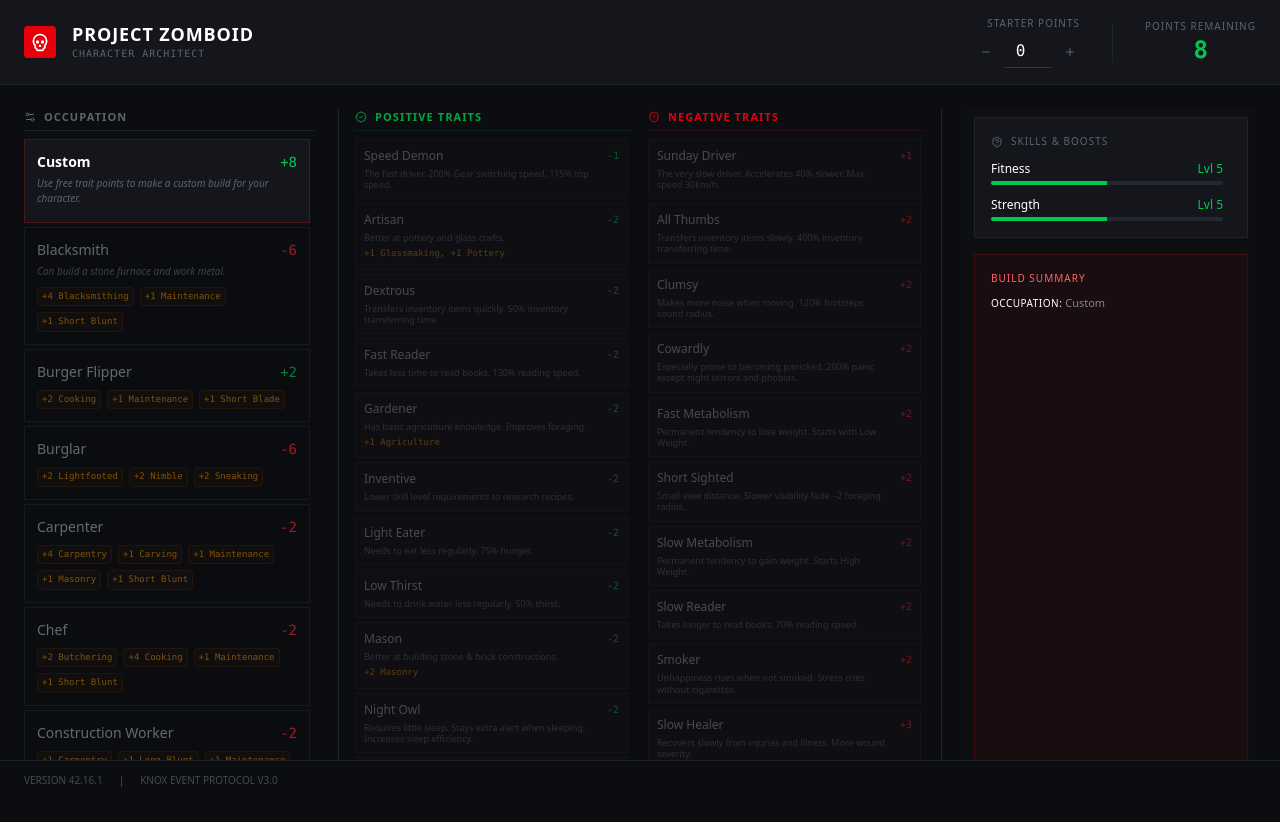
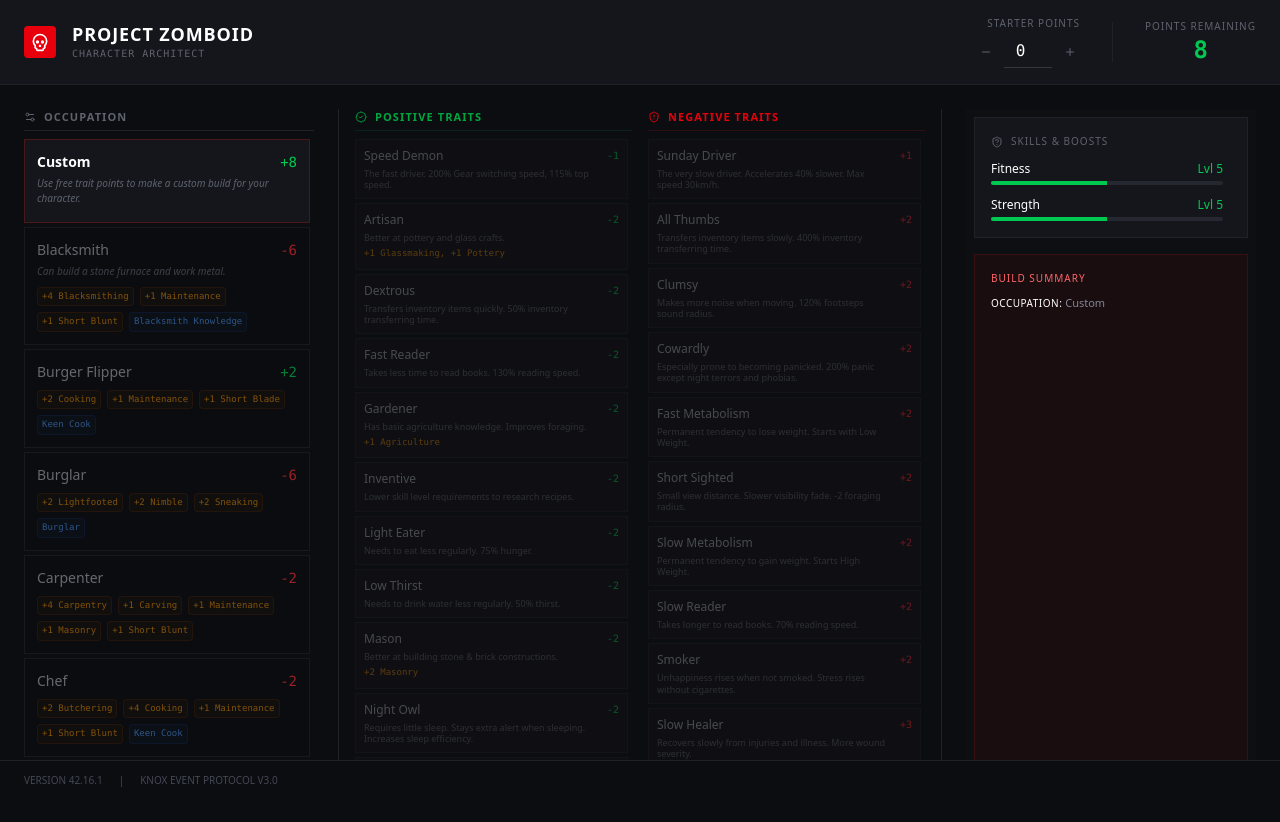
Before and after one commit to InvictusNavarchus/zomboid-character-builder, a React (Vite) app: page / in a window 1280 px wide. Shown: the top 822 px of the page. Built offline with nearby package versions, Linux system fonts and the light colour scheme.

Commit message:
feat: Display free traits for occurrences
Adds logic to render free traits alongside modifiers for occurrences in the UI. This improves the visibility of available customization options.

```diff
--- a/src/App.tsx
+++ b/src/App.tsx
@@ -150,15 +150,24 @@
             {occ.description && (
               <p className="text-[10px] text-[#5e636e] italic mb-1">{occ.description}</p>
             )}
-            {occ.modifiers && Object.keys(occ.modifiers).length > 0 && (
+            {(occ.modifiers && Object.keys(occ.modifiers).length > 0) || (occ.freeTraits && occ.freeTraits.length > 0) ? (
               <div className="flex flex-wrap gap-1.5 mt-auto pt-1">
-                {Object.entries(occ.modifiers).map(([k, v]) => (
+                {occ.modifiers && Object.entries(occ.modifiers).map(([k, v]) => (
                   <span key={k} className="text-[9px] font-mono text-amber-500/80 bg-amber-900/10 px-1 py-0.5 rounded border border-amber-900/30">
                     {v > 0 ? '+' : ''}{v} {k}
                   </span>
                 ))}
+                {occ.freeTraits && occ.freeTraits.map(tId => {
+                  const trait = traits.find(t => t.id === tId);
+                  if (!trait) return null;
+                  return (
+                    <span key={tId} className="text-[9px] font-mono text-blue-400/80 bg-blue-900/10 px-1 py-0.5 rounded border border-blue-900/30">
+                      {trait.name}
+                    </span>
+                  );
+                })}
               </div>
-            )}
+            ) : null}
               </button>
             ))}
           </div>
```
